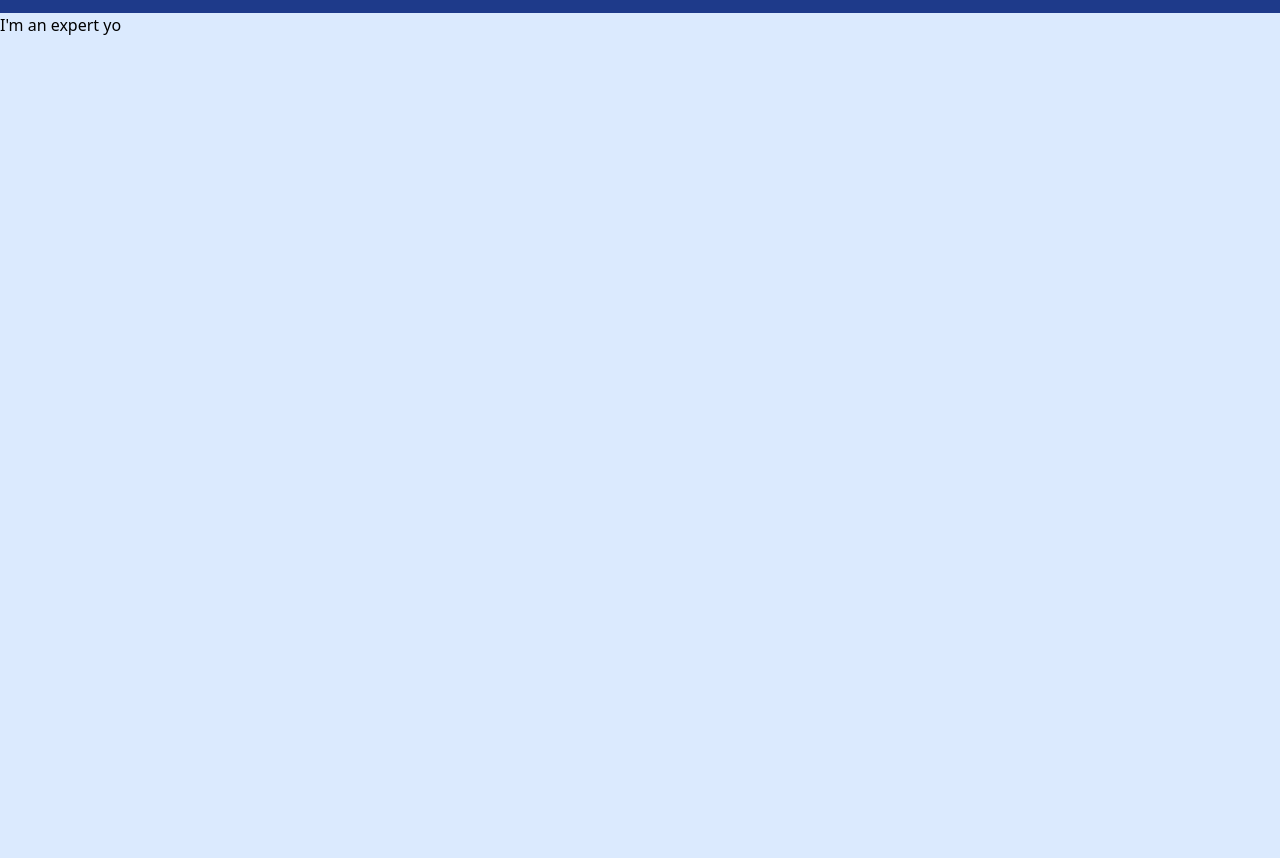
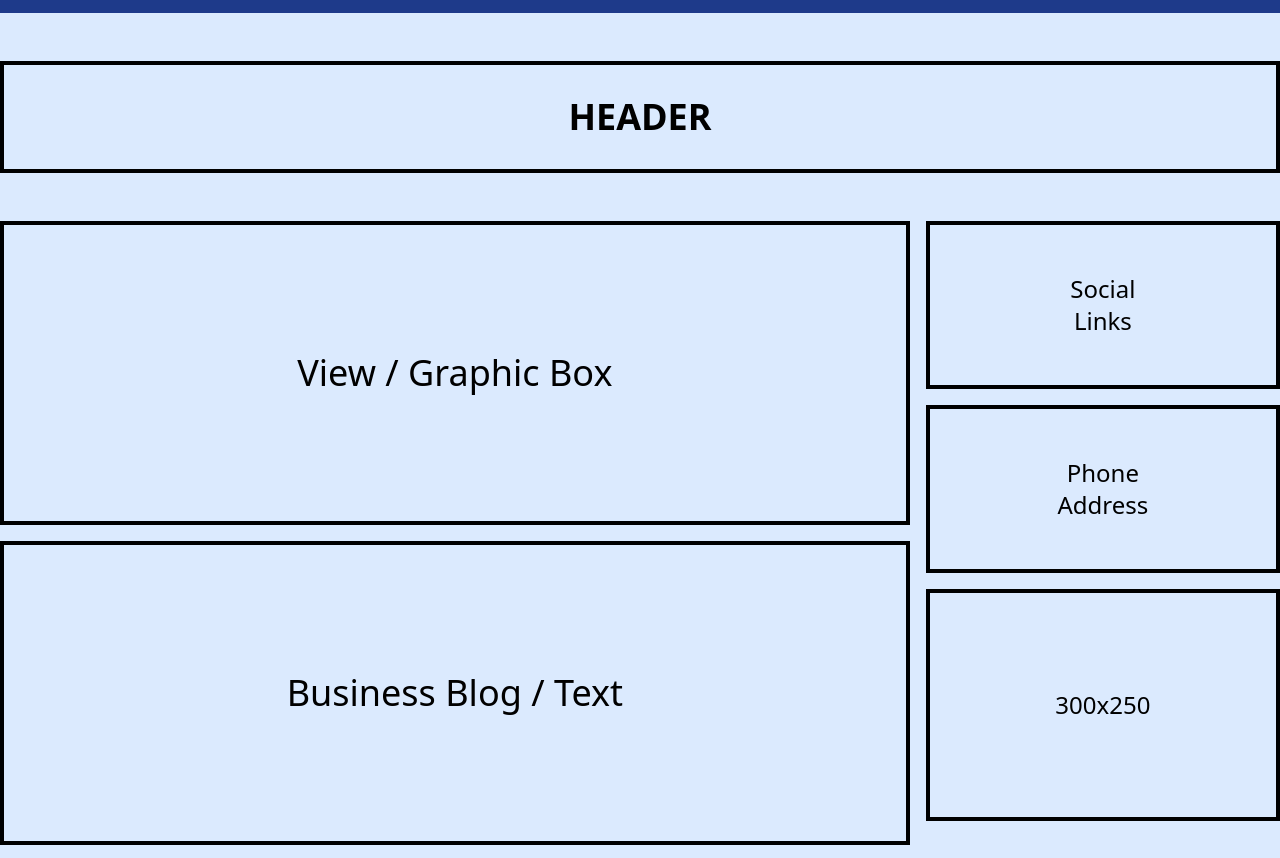
Before and after one commit to eaglewebsites/eagle-experts, an Eleventy site: page src/experts/demo.liquid in a window 1280 px wide. Shown: the part 75-933 px from the top of the page. Before the commit the page ends 800 px from the top, so only its background shows below. Built offline with nearby package versions, Linux system fonts and the light colour scheme; Eleventy itself is replaced by a stand-in of ours; files that its build step writes are made by us from their sources.

Commit message:
Added in demo layout

```diff
--- a/src/_includes/navbar.liquid
+++ b/src/_includes/navbar.liquid
@@ -6,7 +6,7 @@
     <!-- navbar -->
     <div class="container mx-auto">
         <div class="flex items-center justify-between py-4 px-4 md:px-0">
-            <a class="flex items-center flex-row text-xl md:text-3xl font-semibold text-white" href="#">
+            <a class="flex items-center flex-row text-xl md:text-3xl font-semibold text-white" href="/">
                 <img class="h-8 md:h-12 mr-4" src="/img/eagle-logo-blue.png" alt="Eagle Logo">
                 Eagle Experts
             </a>
--- a/src/experts/demo.liquid
+++ b/src/experts/demo.liquid
@@ -5,6 +5,43 @@ backgroundImage: 'https://images.unsplash.com/photo-1594046243098-0fceea9d451e?i
 title: 'Demo Expert'
 ---
 
-<section>
-    I'm an expert yo
+<section class="my-12">
+    <div class="container mx-auto">
+        <div class="text-center border-4 border-black py-8 text-4xl font-bold">
+            HEADER
+        </div>
+    </div>
 </section>
+
+<section class="my-12">
+    <div class="container mx-auto">
+        <div class="grid grid-cols-1 md:grid-cols-7 gap-4">
+            <div class="md:col-span-5">
+                <div class="grid grid-cols-1 gap-4">
+                    <div class="border-4 border-black text-center text-4xl py-32 flex items-center justify-center">
+                        View / Graphic Box
+                    </div>
+                    <div class="border-4 border-black text-center text-4xl py-32 flex items-center justify-center">
+                        Business Blog / Text
+                    </div>
+                    <div class="border-4 border-black text-center text-4xl py-32 flex items-center justify-center">
+                        Archived Blogs
+                    </div>
+                </div>
+            </div>
+            <div class="md:col-span-2">
+                <div class="grid grid-cols-1 gap-4">
+                    <div class="border-4 border-black text-center text-2xl py-12">
+                        Social <br> Links
+                    </div>
+                    <div class="border-4 border-black text-center text-2xl py-12">
+                        Phone <br> Address
+                    </div>
+                    <div class="border-4 border-black text-center text-2xl py-24">
+                        300x250
+                    </div>
+                </div>
+            </div>
+        </div>
+    </div>
+</section>
```
